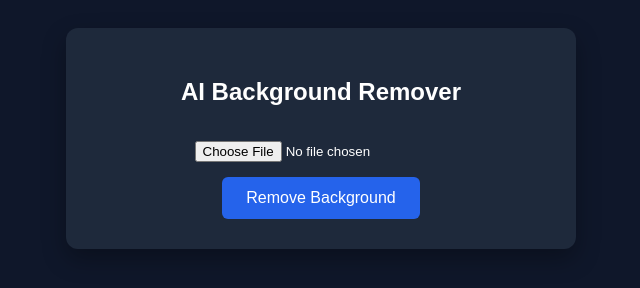
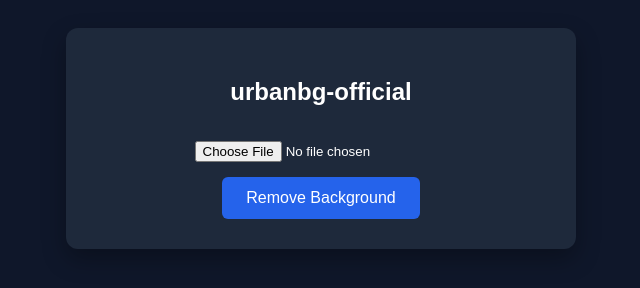
Before and after one commit to urbanbg-official/ai-background-remover, a plain HTML site: page index.html in a window 1280 px wide. Shown: the whole page, without its empty margins (319-959 px from the left). Drawn offline with Linux system fonts and the light colour scheme.

Commit message:
Update index.html

```diff
--- a/index.html
+++ b/index.html
@@ -24,7 +24,7 @@
 <body>
 
   <div class="card">
-    <h2>AI Background Remover</h2>
+    <h2>urbanbg-official</h2>
     <input type="file" id="imageInput" accept="image/*"><br>
     <button onclick="removeBg()">Remove Background</button>
     <div id="loader">Processing Image... Please Wait...</div>
```
